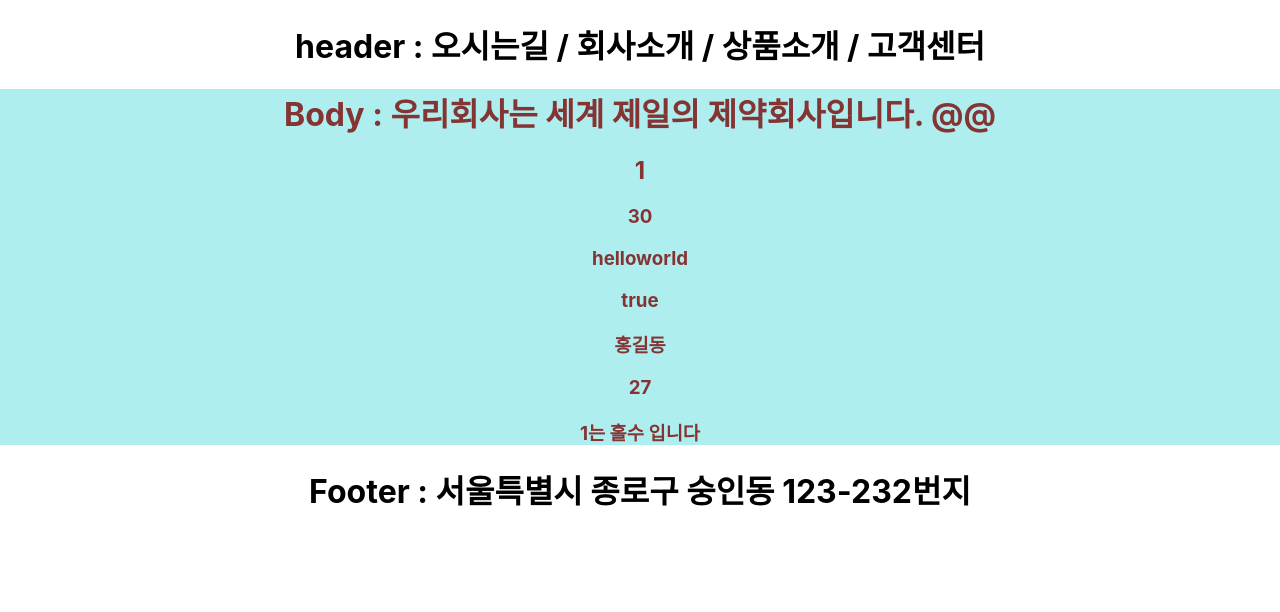
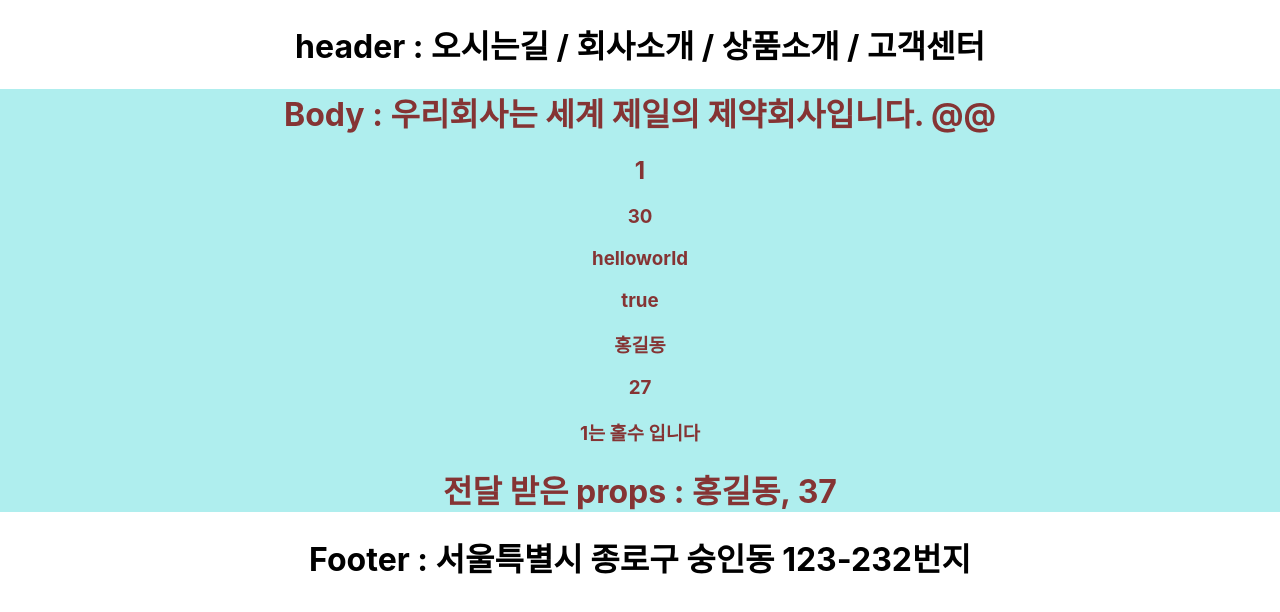
Before and after one commit to Kukyeon/React_CHAPTER5_20250925, a React (Create React App) app: page / in a window 1280 px wide. Shown: the top 612 px of the page. Built offline with nearby package versions, Linux system fonts and the light colour scheme.

Commit message:
props 기능 예제

```diff
--- a/src/App.js
+++ b/src/App.js
@@ -2,13 +2,15 @@ import './App.css';
 import Body from './component/body';
 import Footer from './component/footer';
 import Header from "./component/Header";
-import React from 'react';
-import "./component/body.css";
+
 function App() {
+  const name = "홍길동";
+  const age = 37;
+
   return (
     <div className="App">
         <Header />
-        <Body />
+        <Body name = {name} age = {age}/>
         <Footer />
     </div>
   );
--- a/src/component/body.js
+++ b/src/component/body.js
@@ -1,4 +1,7 @@
-const Body = () => {
+import React from 'react';
+import "./body.css";
+
+const Body = (props) => {
     const number = 1;
     const number1 = 10;
     const number2 = 20;
@@ -24,8 +27,9 @@ const Body = () => {
       <h3>{obj1.name}</h3>
       <h3>{obj1.age}</h3>
       <h3>
-        {number}는 {number % 2 == 0 ? "짝수" : "홀수"} 입니다
+        {number}는 {number % 2 === 0 ? "짝수" : "홀수"} 입니다
       </h3>
+			<h1>전달 받은 props : {props.name}, {props.age}</h1>
     </div>
     {/* </React.Fragment> */}
     </>
```
